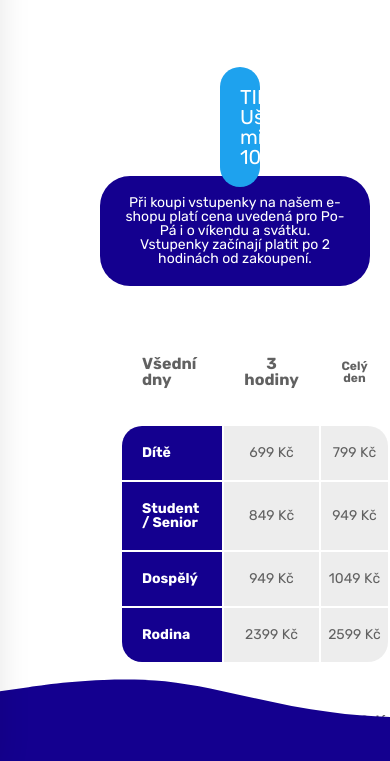
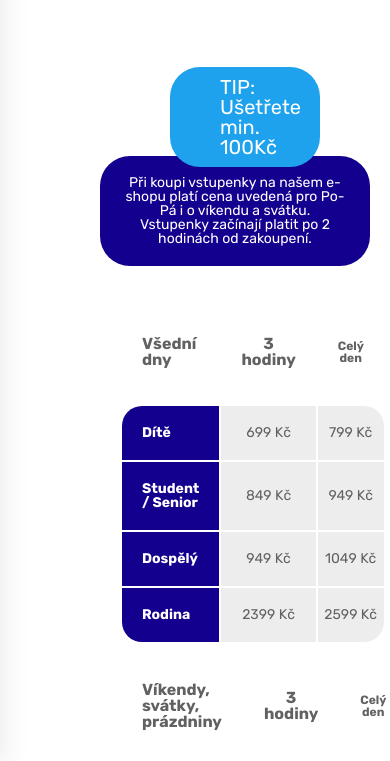
Before and after one commit to maryaroslav/HappyDay-Pardubice, a plain HTML site: page tickets.html in a window 390 px wide. Shown: the part 83-844 px from the top of the page. Drawn offline with Linux system fonts and the light colour scheme.

Commit message:
Update tickets.css

```diff
--- a/css/tickets.css
+++ b/css/tickets.css
@@ -94,6 +94,9 @@
 }
 
 @media (max-width: 992px) {
+    .tabs-panel__container {
+        height: 800px;
+    }
     .tabs-panel__banner {
         padding-right: 20px;
     }
@@ -110,3 +113,18 @@
         padding-left: 20px;
     }
 }
+
+@media (max-width: 510px) {
+    .tabs-panel__container {
+        height: 900px;
+    }
+    .tabs-panel__title {
+        align-items: center;
+        padding: 10px 100px 10px 50px;
+        margin-left: 70px !important;
+    }
+    .tabs-panel__content {
+        display: block;
+        padding-right: 100px;
+    }
+}
```
